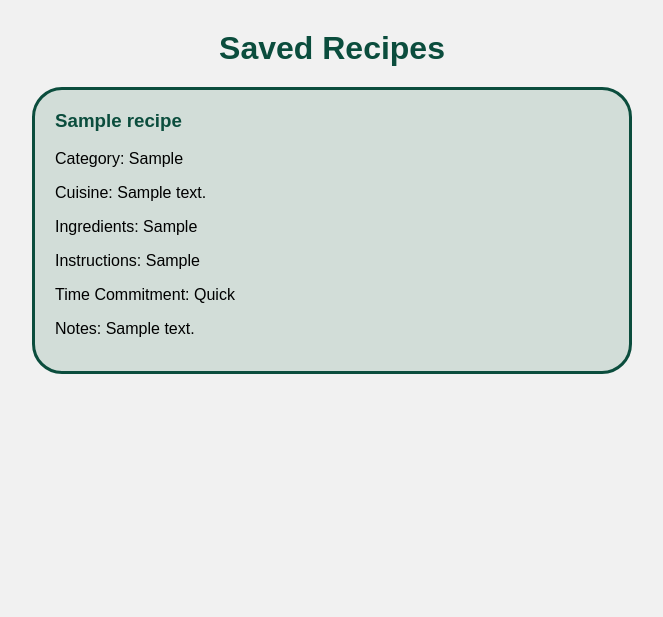
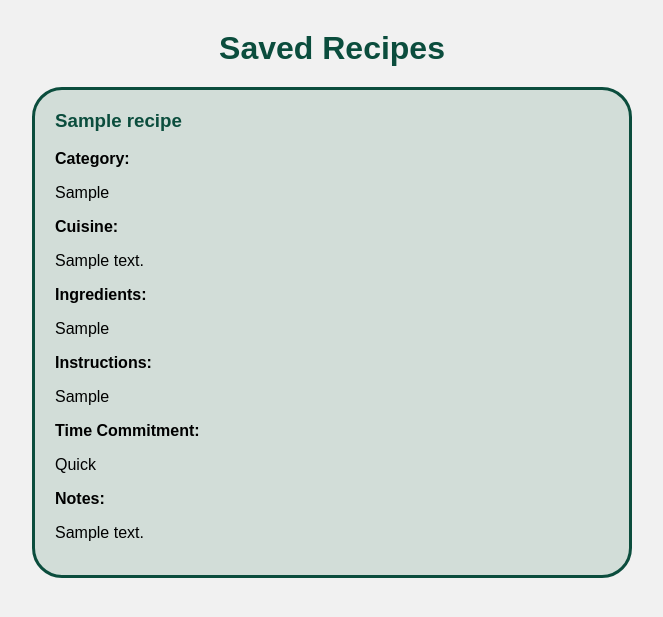
Before and after one commit to luciengland/CSCI4830, a Django app: page /recipes/ in a window 1280 px wide. Shown: the part 114-731 px from the top of the page, without its empty margins (308-971 px from the left). Run offline with Django 5.2, Linux system fonts and the light colour scheme; tables that the repository leaves empty hold one stand-in row (values such as "Sample post").

Commit message:
edit recipe formatting

```diff
--- a/recipe_manager/static/recipe_manager/style.css
+++ b/recipe_manager/static/recipe_manager/style.css
@@ -59,6 +59,11 @@ h2 {
 .recipe-card p {
     line-height:1.5;
     margin: 10px 0;
+    white-space: pre-line;
+}
+
+.recipe-label {
+    font-weight: bold;
 }
 
 /* ------------------------- add/edit/delete button -------------------------- */
--- a/recipe_manager/templates/recipe_manager/recipe_list.html
+++ b/recipe_manager/templates/recipe_manager/recipe_list.html
@@ -16,14 +16,23 @@
                 <h3>
                     <a href="{% url 'recipe_detail' recipe.id %}">{{ recipe.name }}</a>
                 </h3>
+		<p class="recipe-label">Category:</p>
+		<p>{{ recipe.category }}</p>
 
-                <p>Category: {{ recipe.category }}</p>
-                <p>Cuisine: {{ recipe.cuisine }}</p>
-                <p>Ingredients: {{ recipe.ingredients }}</p>
-                <p>Instructions: {{ recipe.instructions }}</p>
-                <p>Time Commitment: {{ recipe.time_commitment }}</p>
-                <p>Notes: {{ recipe.notes }}</p>
+		<p class="recipe-label">Cuisine:</p>
+		<p>{{ recipe.cuisine }}</p>
 
+		<p class="recipe-label">Ingredients:</p>
+		<p>{{ recipe.ingredients }}</p>
+
+		<p class="recipe-label">Instructions:</p>
+		<p>{{ recipe.instructions }}</p>
+
+		<p class="recipe-label">Time Commitment:</p>
+		<p>{{ recipe.time_commitment }}</p>
+
+		<p class="recipe-label">Notes:</p>
+		<p>{{ recipe.notes }}</p>
             </div>
 
         {% empty %}
```
Also changed, not shown: recipe_manager/templates/recipe_manager/recipe_detail.html (+17 -6 lines).
